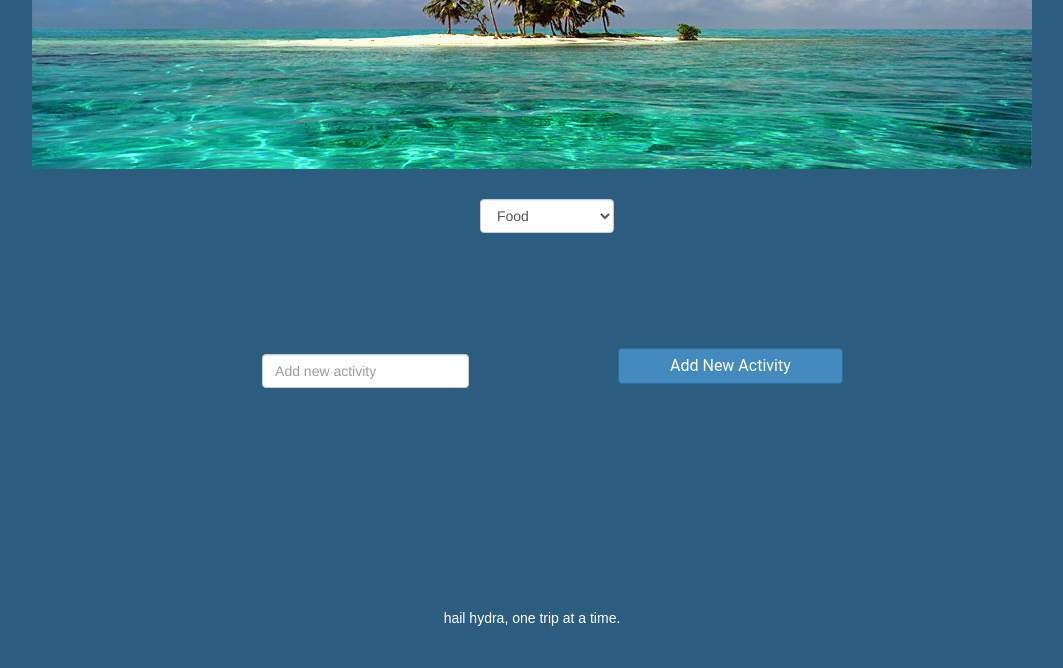
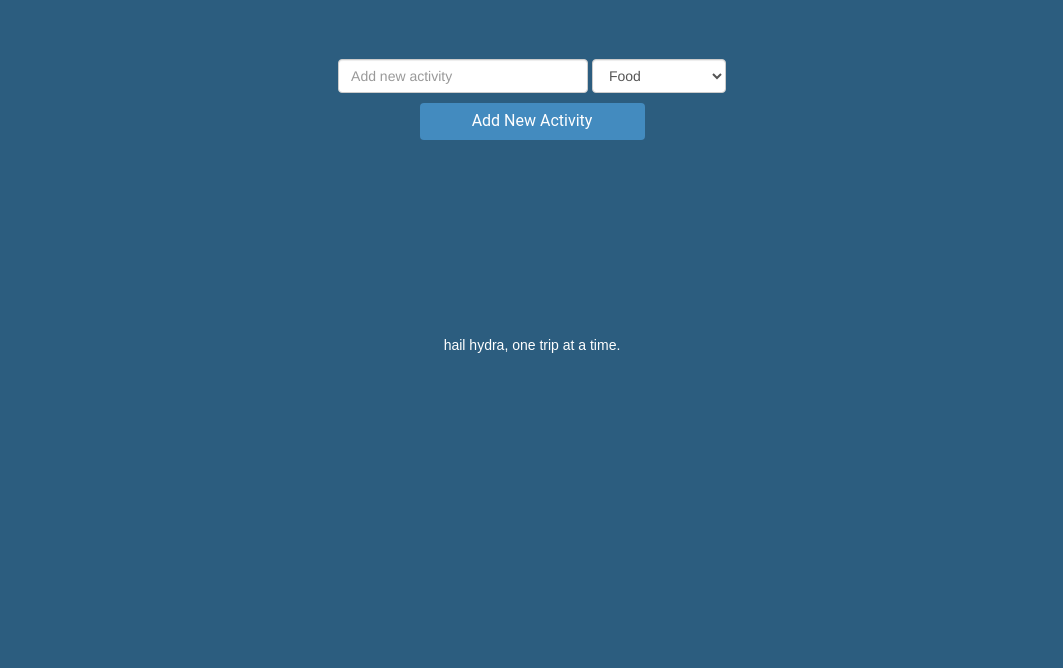
Before and after one commit to hydra-reactor/hydra-reactor, a website: page client/index.html at #/listview in a window 1280 px wide. Shown: the part 231-899 px from the top of the page, without its empty margins (108-1171 px from the left). After the commit the page ends 800 px from the top, so only its background shows below. Drawn offline with nearby package versions, Linux system fonts and the light colour scheme; some packages are replaced by stand-ins of ours; a web font is replaced by a local one.

Commit message:
Finished styling list view.

```diff
--- a/client/list-view.html
+++ b/client/list-view.html
@@ -1,19 +1,8 @@
-
-<div class="container">
-  <header class="main-header" role="banner">
-    <img src="caribbean.jpeg"/>
-  </header>
-
-
-  <div class="container">
-
-
-  <form class="form-inline">
-    <div class="form-group">
-      <label for="exampleInputName2"></label>
-      <input type="text" ng-model='description' class="form-control" id="exampleInputName2" placeholder="Add new activity">
-    </div>
-     <select class="form-control" ng-model='category'>
+<div>
+  <div class="activity-group">
+    <form class="form-inline">
+    <input type="text" ng-model="description" class="form-control" id="activity-name" placeholder="Add new activity">
+    <select class="form-control" ng-model='category'>
       <option value="Food">Food</option>
       <option value="Excursion">Excursion</option>
       <option value="Nightlife">Nightlife</option>
@@ -22,14 +11,15 @@
       <option value="Relaxation">Relaxation</option>
       <option value="Shopping">Shopping</option>
     </select>
-    <button type="submit" class="btn btn-primary" ng-click='postNewData(description, category, storage)'>Add New Activity</button>
-  </form>
+  </div>
+      <button type="submit" class="btn trip-button" ng-click='postNewData(description, category, storage)'>Add New Activity</button>
+    </form>
+
   <ul class="list-group">
     <li class="list-group-item" ng-repeat='item in storage track by $index' ng-click="deleteActivity(item); storage.splice(storage.indexOf(item), 1)">{{item.description}} -- {{item.category}} {{console.log(storage)}}</li>
   </ul>
 </div>
 
-
 <!--
 http://jmercouris.com/wp-content/uploads/2014/07/b913a400-126e-11e4-9613-20085b33f143.png
 -->
--- a/client/styles.css
+++ b/client/styles.css
@@ -23,15 +23,12 @@ h1 {
   position: relative;
   top: 65px;
 }
-form {
-  padding-top: 25px;
-  padding-bottom: 25px;
-  text-align: center;
+.activity-group {
+  position: relative;
+  top: 140px;
 }
-input {
-  height: 50px;
-  width: 200px;
-  font-size: 35px;
+#activity-name {
+  width: 250px;
 }
 .list-group-item {
   cursor: pointer;
```
